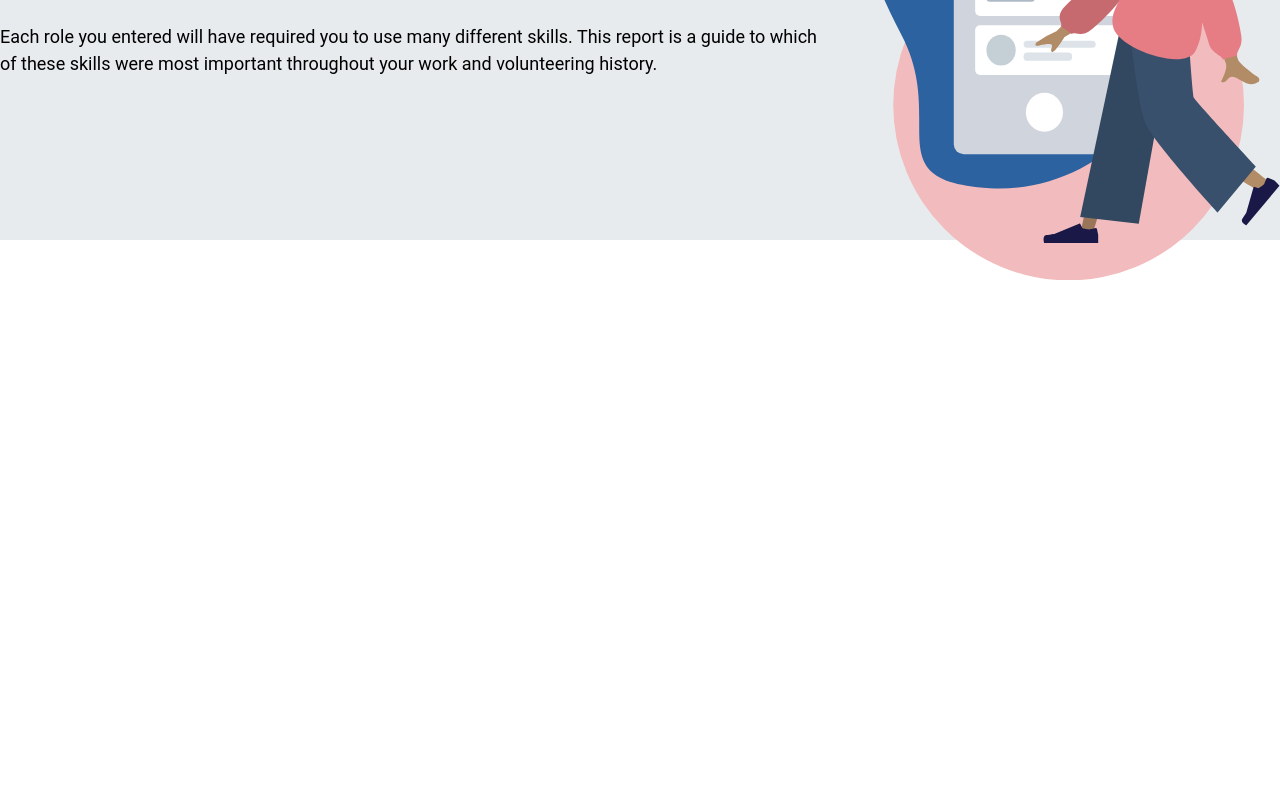
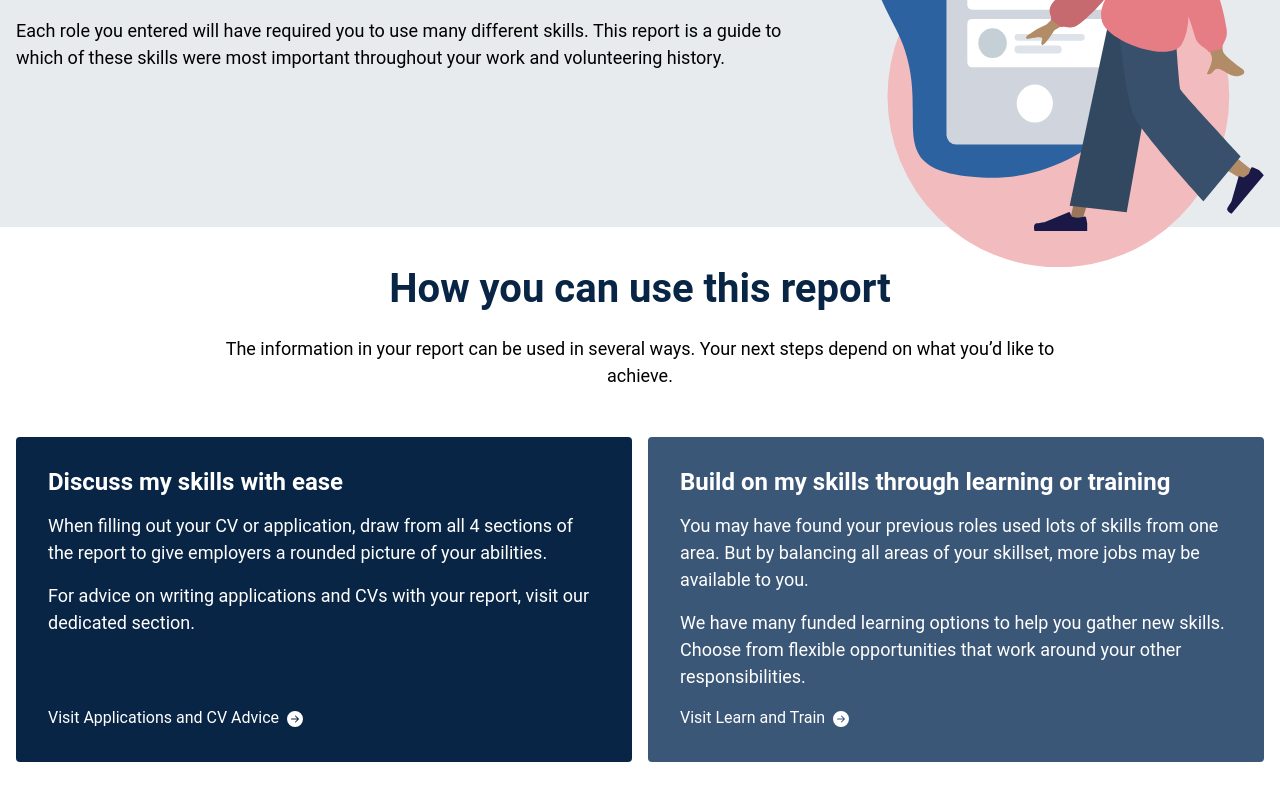
Before and after one commit to benjaminsinger/designtestapp, a React (Create React App) app: page / in a window 1280 px wide. Shown: the part 266-1066 px from the top of the page. Before the commit the page ends 800 px from the top, so only its background shows below. Built offline with nearby package versions, Linux system fonts and the light colour scheme.

Commit message:
Added next steps block

```diff
--- a/src/App.js
+++ b/src/App.js
@@ -1,9 +1,11 @@
 import { Hero } from "./components/hero/Hero";
+import { NextSteps } from "./components/next-steps/NextSteps";
 
 function App() {
   return (
     <div className="App">
       <Hero />
+      <NextSteps />
     </div>
   );
 }
--- a/src/components/hero/Hero.jsx
+++ b/src/components/hero/Hero.jsx
@@ -3,7 +3,7 @@ import React from "react";
 export const Hero = () => {
   return (
     <div className="bg-dark-bg py-10">
-      <div className="container mx-auto">
+      <div className="container px-4 mx-auto">
         <div className="flex flex-col items-center justify-center md:flex-row gap-5 md:gap-8">
           <div className="w-full text-center md:w-2/3 md:text-left">
             <h1 className="text-xxl font-bold text-brand-primary mb-6">
--- /dev/null
+++ b/src/components/next-steps/NextSteps.jsx
@@ -0,0 +1,83 @@
+import React from "react";
+
+export const NextSteps = () => {
+  return (
+    <div className="bg-white py-10">
+      <div className="container px-4 mx-auto">
+        <div className="text-center mb-12 lg:w-2/3 mx-auto">
+          <h2 className="text-xl font-bold text-brand-primary mb-6">
+            How you can use this report
+          </h2>
+          <p className="mb-5 text-base">
+            The information in your report can be used in several ways. Your
+            next steps depend on what you’d like to achieve.
+          </p>
+        </div>
+
+        <div className="grid gap-4 grid-cols-1 md:grid-cols-2">
+          <div className="bg-brand-primary text-white p-8 rounded flex flex-col">
+            <h4 className="mb-4 text-md font-bold">
+              Discuss my skills with ease
+            </h4>
+            <p className="mb-4 text-base">
+              When filling out your CV or application, draw from all 4 sections
+              of the report to give employers a rounded picture of your
+              abilities.
+            </p>
+            <p className="mb-4 text-base">
+              For advice on writing applications and CVs with your report, visit
+              our dedicated section.
+            </p>
+
+            <a href="/" className="block hover:font-bold mt-auto">
+              Visit Applications and CV Advice
+              <svg
+                aria-hidden="true"
+                focusable="false"
+                xmlns="http://www.w3.org/2000/svg"
+                width="16"
+                height="16"
+                fill="currentColor"
+                viewBox="0 0 16 16"
+                className="inline-block ml-2"
+              >
+                <path d="M8 0a8 8 0 1 1 0 16A8 8 0 0 1 8 0zM4.5 7.5a.5.5 0 0 0 0 1h5.793l-2.147 2.146a.5.5 0 0 0 .708.708l3-3a.5.5 0 0 0 0-.708l-3-3a.5.5 0 1 0-.708.708L10.293 7.5H4.5z"></path>
+              </svg>
+            </a>
+          </div>
+          <div className="bg-brand-secondary text-white p-8 rounded flex flex-col">
+            <h4 className="mb-4 font-bold text-md">
+              Build on my skills through learning or training
+            </h4>
+            <p className="mb-4 text-base">
+              You may have found your previous roles used lots of skills from
+              one area. But by balancing all areas of your skillset, more jobs
+              may be available to you.
+            </p>
+            <p className="mb-4 text-base">
+              We have many funded learning options to help you gather new
+              skills. Choose from flexible opportunities that work around your
+              other responsibilities.
+            </p>
+
+            <a href="/" className="block hover:font-bold mt-auto">
+              Visit Learn and Train
+              <svg
+                aria-hidden="true"
+                focusable="false"
+                xmlns="http://www.w3.org/2000/svg"
+                width="16"
+                height="16"
+                fill="currentColor"
+                viewBox="0 0 16 16"
+                className="inline-block ml-2"
+              >
+                <path d="M8 0a8 8 0 1 1 0 16A8 8 0 0 1 8 0zM4.5 7.5a.5.5 0 0 0 0 1h5.793l-2.147 2.146a.5.5 0 0 0 .708.708l3-3a.5.5 0 0 0 0-.708l-3-3a.5.5 0 1 0-.708.708L10.293 7.5H4.5z"></path>
+              </svg>
+            </a>
+          </div>
+        </div>
+      </div>
+    </div>
+  );
+};
```
